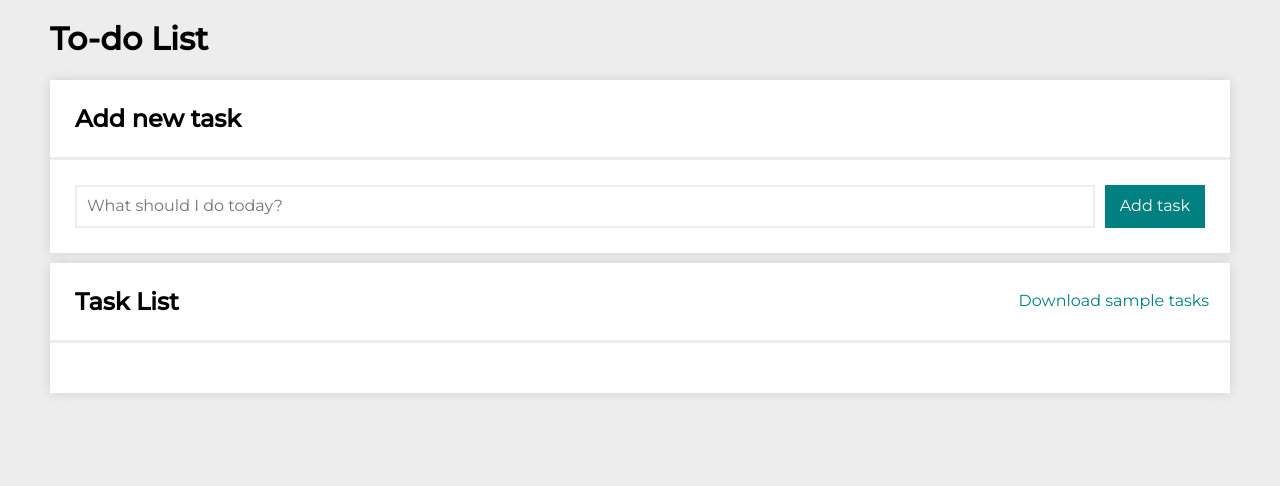
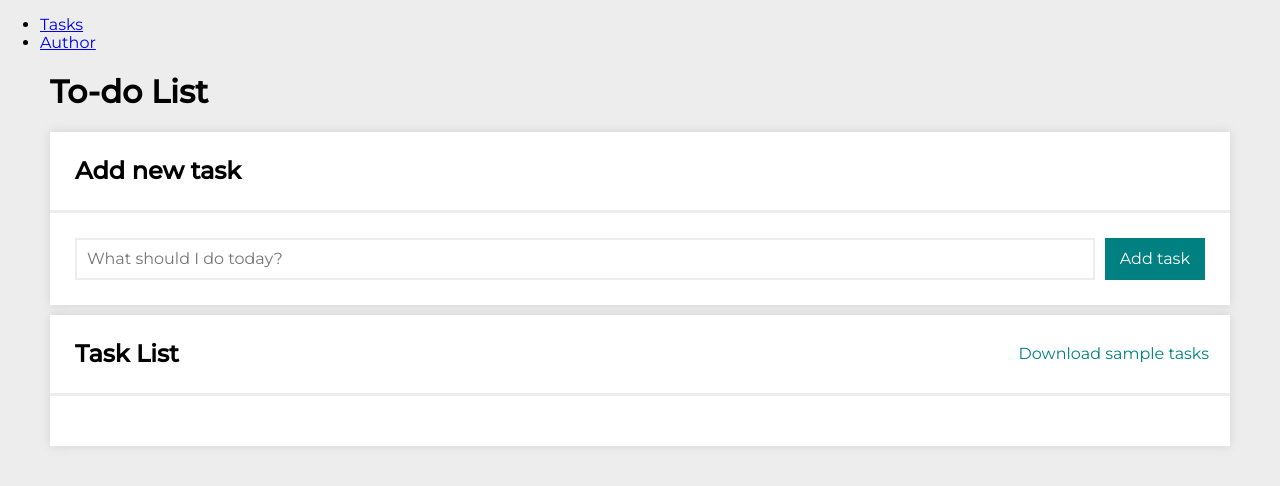
Before and after one commit to stolar-xyz/to-do-list-react, a React (Create React App) app: page /#/tasks in a window 1280 px wide. Before the commit this address led to /#/tasks. Shown: the top 486 px of the page. Built offline with nearby package versions, Linux system fonts and the light colour scheme.

Commit message:
added author subpage and navigation

```diff
--- a/src/App/App.js
+++ b/src/App/App.js
@@ -1,6 +1,32 @@
 import React from "react";
+import { HashRouter, Link, Redirect, Route, Switch } from "react-router-dom";
+import Author from "./features/author/Author";
 import Tasks from "./features/tasks/Tasks";
 
-const App = () => <Tasks />
+const App = () => (
+    <HashRouter>
+        <nav>
+            <ul>
+                <li>
+                    <Link to="/tasks">Tasks</Link>
+                </li>
+                <li>
+                    <Link to="/author">Author</Link>
+                </li>
+            </ul>
+            <Switch>
+                <Route path="/tasks">
+                    <Tasks />
+                </Route>
+                <Route path="/author">
+                    <Author />
+                </Route>
+                <Route path="/">
+                    <Redirect to="/tasks" />
+                </Route>
+            </Switch>
+        </nav>
+    </HashRouter>
+);
 
 export default App;
--- /dev/null
+++ b/src/App/features/author/Author.js
@@ -0,0 +1,16 @@
+import React from "react";
+import Section from "../../common/Section";
+import Header from "../../common/Header";
+import Container from "../../common/Container";
+
+const Author = () => (
+    <Container>
+        <Header title="About author" />
+        <Section
+            title="name surname"
+            body={"something"}
+        />
+    </Container>
+);
+
+export default Author;
--- a/src/App/features/tasks/Tasks.js
+++ b/src/App/features/tasks/Tasks.js
@@ -6,9 +6,7 @@ import Section from "../../common/Section";
 import Header from "../../common/Header";
 import Container from "../../common/Container";
 
-function Tasks() {
-
-  return (
+const Tasks = () => (
   <Container>
     <Header title="To-do List" />
     <Section
@@ -22,6 +20,5 @@ function Tasks() {
     />
   </Container>
 );
-}
 
 export default Tasks;
```
Lines whose indentation alone changed are shown as unchanged.
